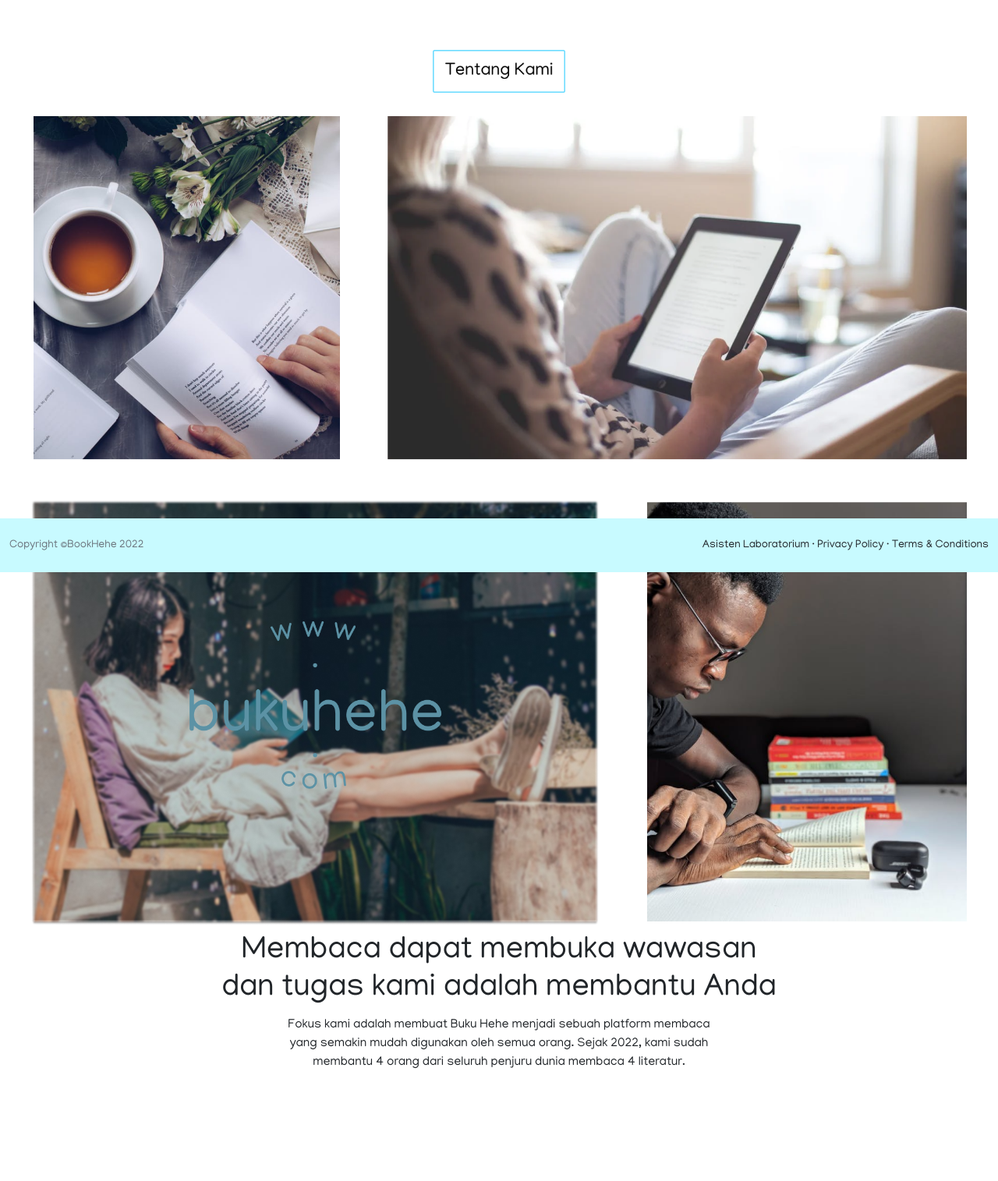
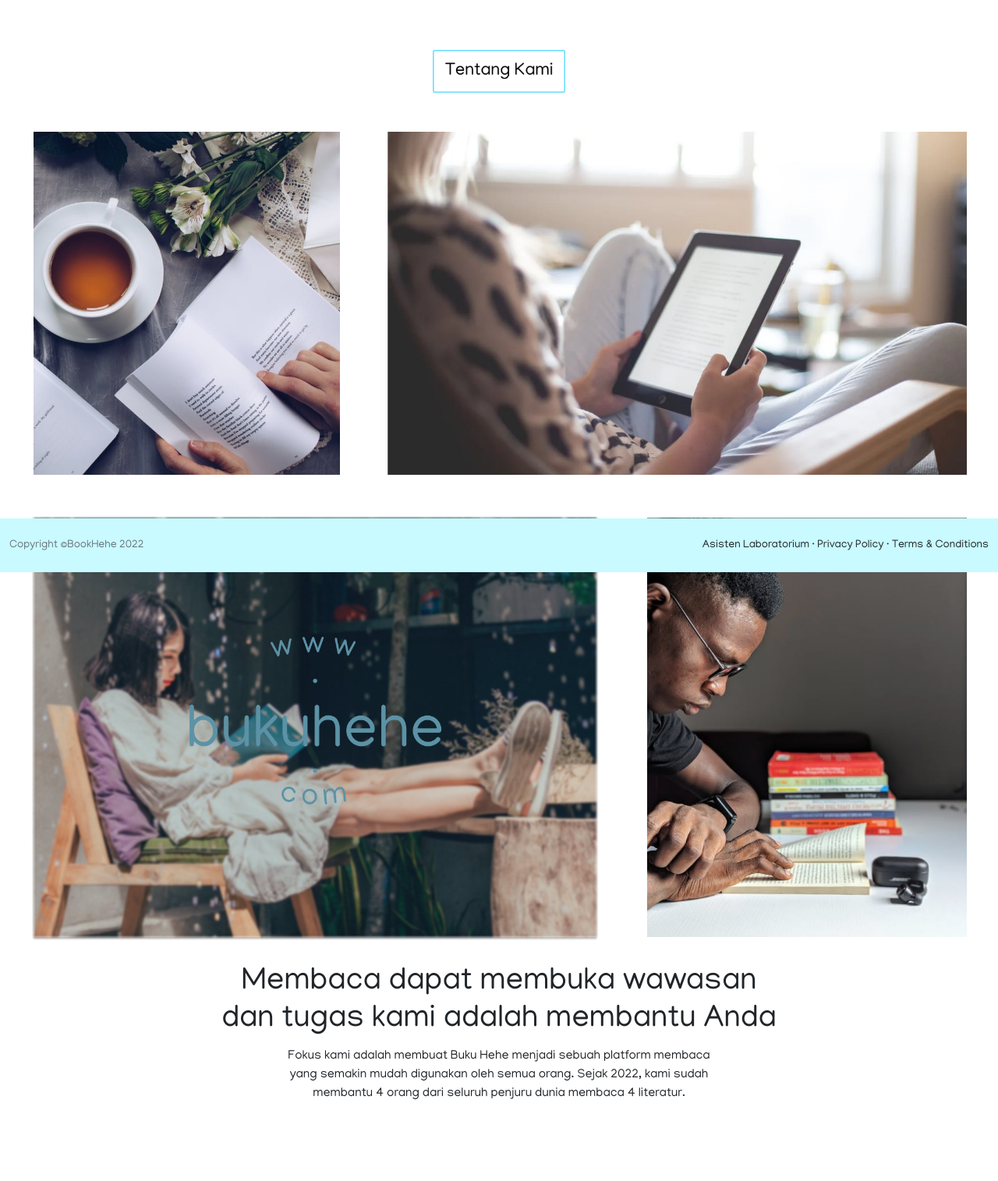
Before and after one commit to aNdr3W03/SI2_UAS, a CodeIgniter app: page /SI2_UAS/about in a window 1280 px wide. Shown: the part 66-1581 px from the top of the page at 78% size. Before the commit the page ends 1437 px from the top, so only its background shows below. Run offline with CodeIgniter, Linux system fonts and the light colour scheme; some libraries are stand-ins or nearby versions.

Commit message:
Merge branch 'imamul-branch' of https://github.com/aNdr3W03/SI2_UAS into imamul-branch

```diff
--- a/application/views/about_view.php
+++ b/application/views/about_view.php
@@ -20,11 +20,11 @@
         <img src="assets\img\about_title.png" width="170px">
     </div>
 
-    <div style="text-align: center; margin-top: 30px;">
+    <div style="text-align: center; margin-top: 50px;">
         <img src="assets\img\about_pics.png" alt="pics" width="1200px">
     </div>
 
-    <div style="margin-top: 10px; text-align: center;">
+    <div style="margin-top: 30px; text-align: center;">
         <h1 style=" margin-font-weight: bold;">
             Membaca dapat membuka wawasan <br>
             dan tugas kami adalah membantu Anda
```
